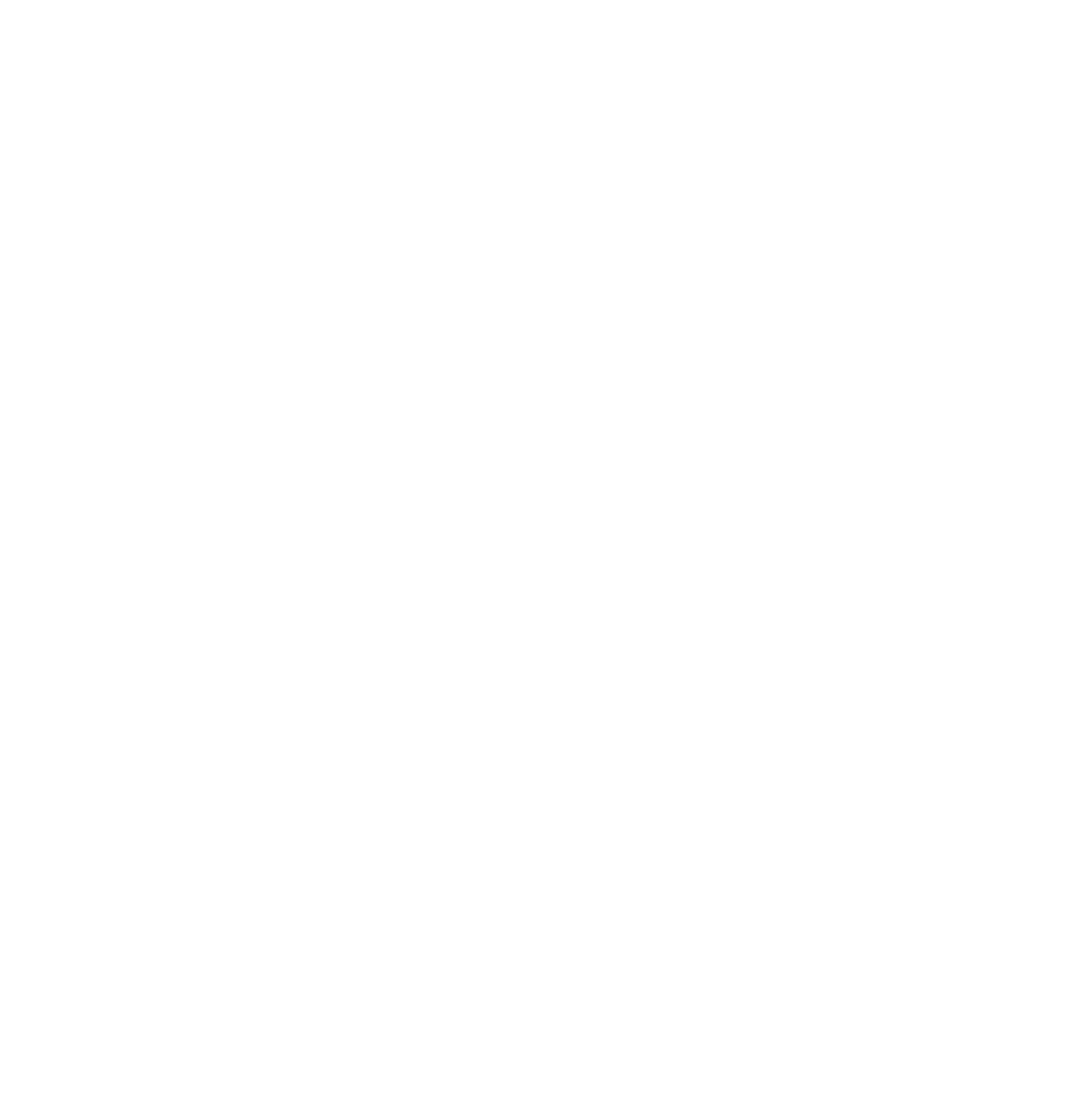
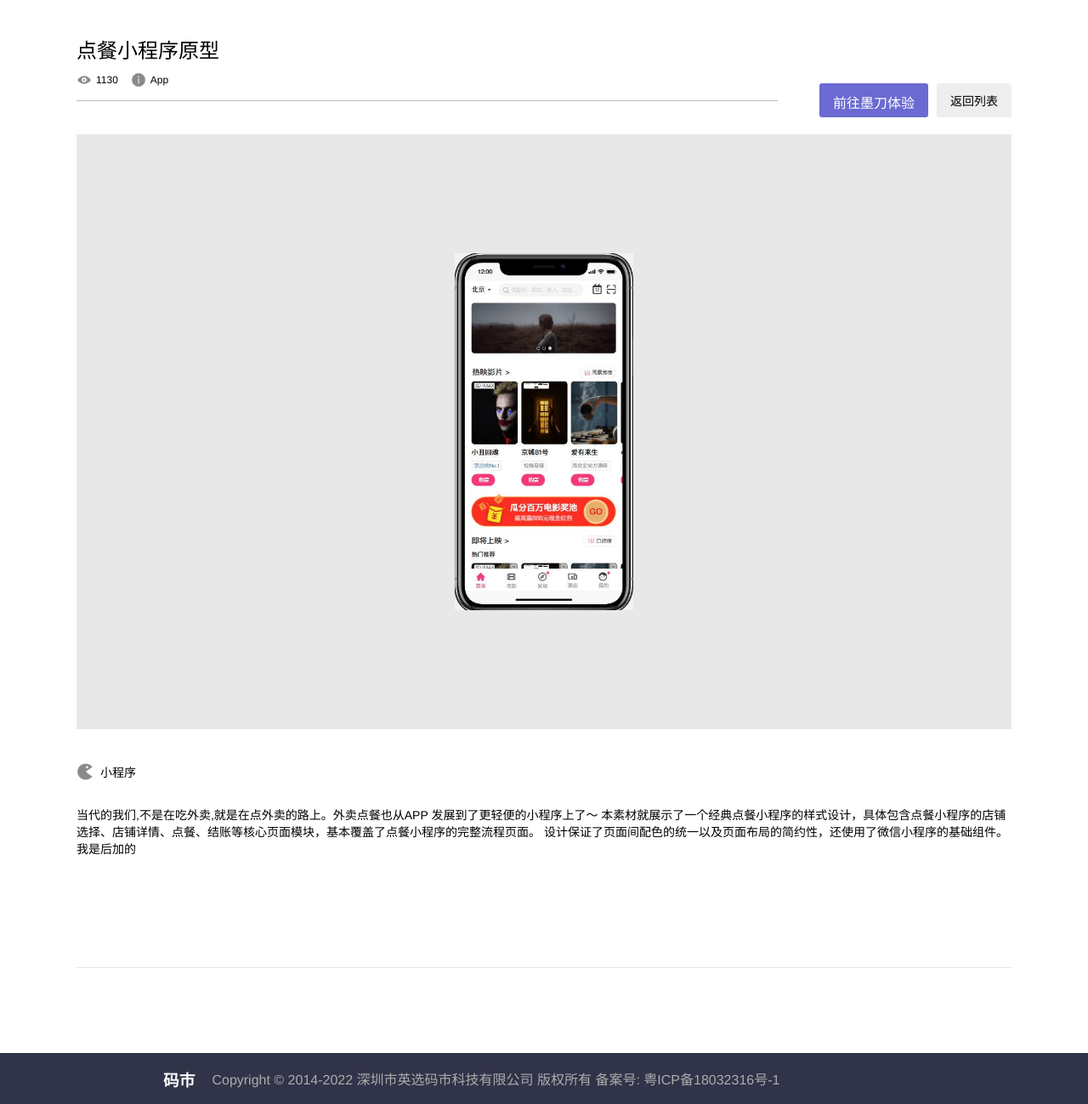
Before and after one commit to bo-ddd/machao2, a Nuxt app: page /details/DetailsIndex in a window 1280 px wide. Before the commit this address had no page. Shown: the whole page at 85% size. Before the commit the page ends 800 px from the top, so only its background shows below. Built offline with nearby package versions, Linux system fonts and the light colour scheme.

Commit message:
upload details

```diff
--- /dev/null
+++ b/pages/details/DetailsIndex.vue
@@ -0,0 +1,174 @@
+<template>
+    <div class="details">
+        <div class="wrap">
+            <header>
+                <div class="header-title_box">
+                    <span class="header-title">点餐小程序原型</span>
+                    <div class="header-icon">
+                        <img src="@/assets/image/eye.png" alt=""> <span>1130</span>
+                        <img class="ml-10" src="@/assets/image/info_fill.png" alt=""> <span>App</span>
+                    </div>
+                </div>
+                <div class="header-nav">
+                    <div class="nav-go_btn">前往墨刀体验</div>
+                    <div class="back-list_btn black-font">返回列表</div>
+                </div>
+            </header>
+
+
+            <main>
+               <img src="@/assets/image/sj.png" alt="">
+            </main>
+
+            <div class="desc-box">
+                <div class="desc-title">
+                   <img src="@/assets/image/eat.png" alt=""> 小程序
+                </div>
+                <div class="desc-content">
+                    当代的我们,不是在吃外卖,就是在点外卖的路上。外卖点餐也从APP 发展到了更轻便的小程序上了～
+                    本素材就展示了一个经典点餐小程序的样式设计，具体包含点餐小程序的店铺选择、店铺详情、点餐、结账等核心页面模块，基本覆盖了点餐小程序的完整流程页面。
+                    设计保证了页面间配色的统一以及页面布局的简约性，还使用了微信小程序的基础组件。我是后加的
+                </div>
+            </div>
+        </div>
+
+        <footer>
+            <div class="footer-content">
+                <h3>码市</h3>
+            <span class="font-color_bbb">Copyright © 2014-2022 深圳市英选码市科技有限公司 版权所有 备案号: 粤ICP备18032316号-1</span>
+            </div>
+        </footer>
+    </div>
+
+</template>
+
+
+<style scoped>
+.font-color_bbb{
+    color: #adadad;
+}
+
+main img{
+  height: 60%;
+  padding: 10px;
+}
+
+main{
+    display: flex;
+    justify-content: center;
+    align-items: center;
+}
+
+.desc-content{
+    height: 160px;
+    padding: 30px 0;
+}
+
+.desc-title img{
+ width: 20px;
+ height: 20px;
+}
+
+footer {
+    color: #ffff;
+    height: 60px;
+    background: rgb(49, 51, 73);
+    display: flex;
+    justify-content: center;
+    align-items: center;
+    margin-top:100px;
+}
+
+.footer-content{
+   width: 70%;
+   display: flex;
+   align-items: center;
+   gap: 0 20px;
+}
+
+.desc-title {
+    display: flex;
+    align-items: center;
+    gap: 0 8px;
+}
+
+.desc-box {
+    margin-top: 40px;
+    font-size: 14px;
+    border-bottom: 1px solid #e7e4e4;
+}
+
+main {
+    background: #e8e8e8;
+    width: 100%;
+    height: 700px;
+    margin-top: 20px;
+}
+
+.wrap {
+    padding: 0 20px;
+    width: 75%;
+    margin: 40px auto;
+    min-width: 1100px;
+}
+
+.ml-10 {
+    margin-left: 10px;
+}
+
+.header-title {
+    font-size: 24px;
+}
+
+.header-icon {
+    display: flex;
+    align-items: center;
+    margin-top: 10px;
+    gap: 0 5px;
+}
+
+header {
+    font-size: 12px;
+    height: 98px;
+    display: flex;
+    width: 100%;
+    justify-content: space-between;
+}
+
+.header-title_box {
+    border-bottom: 1px solid #bbbaba;
+    height: 78px;
+    width: 75%;
+}
+
+.header-nav{
+    font-size: 16px;
+    color: #ffff;
+    display: flex;
+    gap: 0 10px;
+    align-items: end;
+    justify-content: right;
+}
+
+.nav-go_btn {
+    padding: 10px 16px;
+    background: rgb(106, 106, 210);
+    height: 20px;
+    border-radius: 3px;
+}
+
+.back-list_btn {
+    padding: 10px 16px;
+    background: rgb(238, 238, 238);
+    height: 20px;
+    border-radius: 3px;
+    text-align: center;
+    font-size: 14px;
+    color: black;
+}
+
+header img {
+    width: 18px;
+    height: 18px;
+}
+</style>
```
Also changed, not shown: assets/image/eat.png (added), assets/image/sj.png (added).
